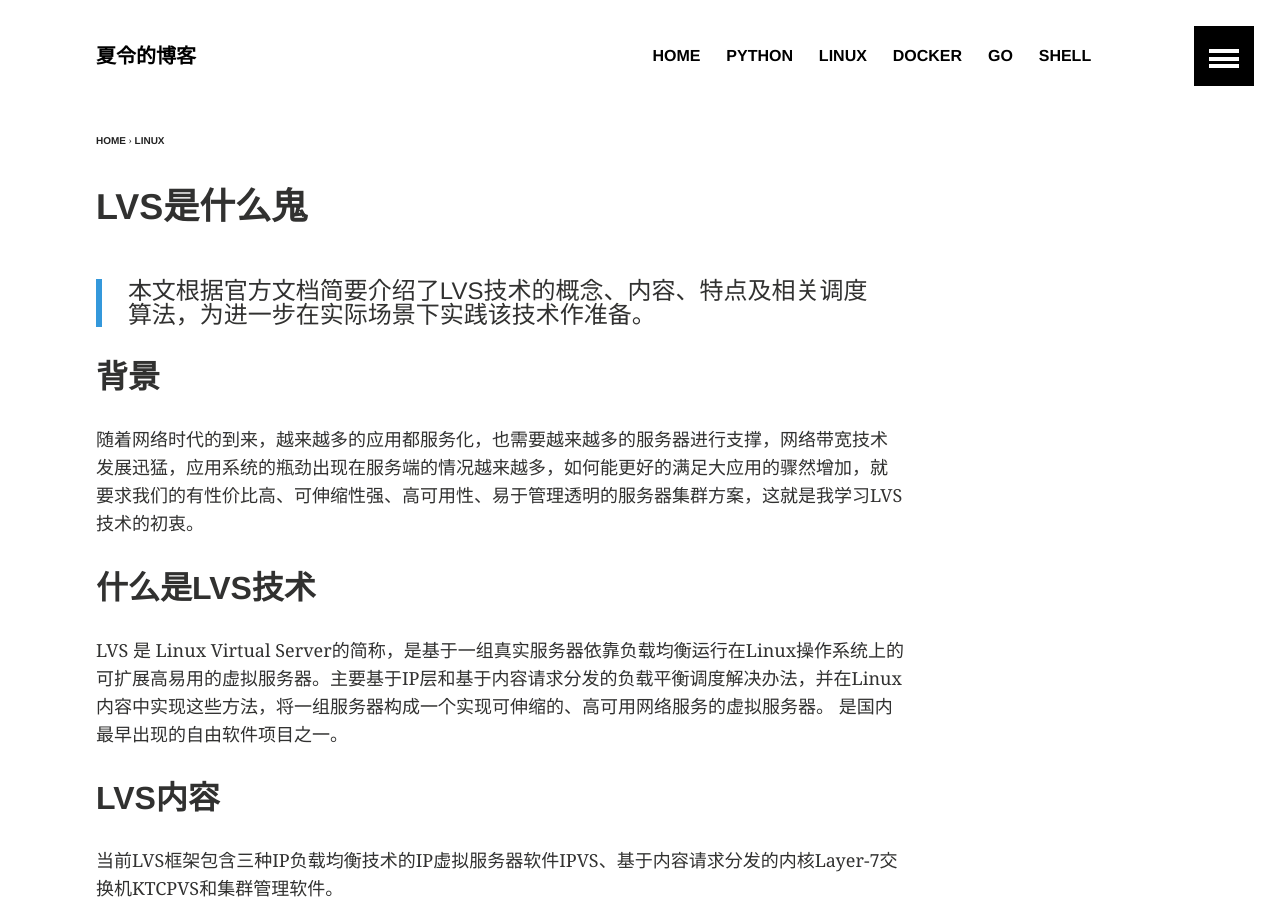
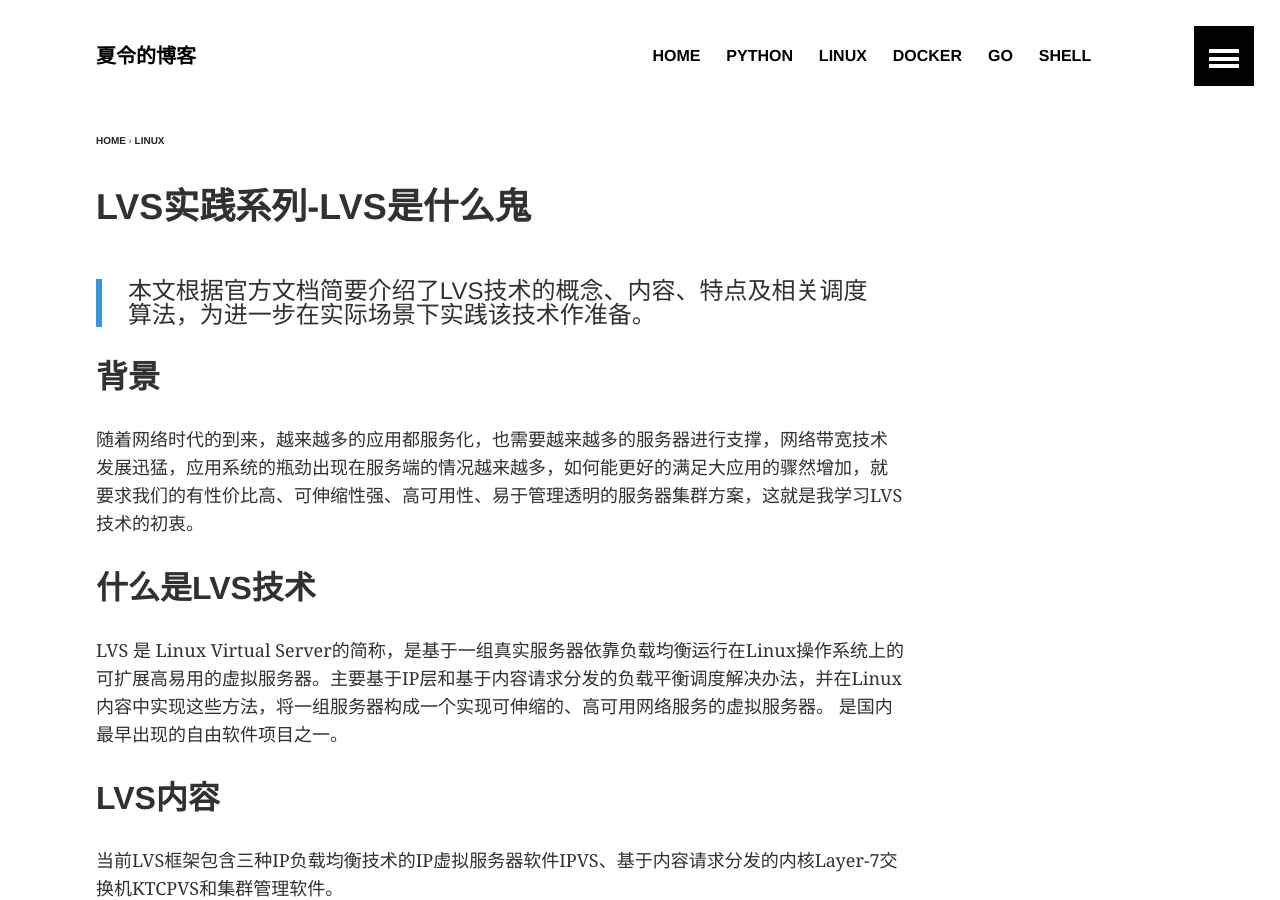
Before and after one commit to xialingsc/home, a Jekyll site: the page built from _posts/linux/2015-08-03-what-is-the-Linux-Virtual-Server.md, in a window 1280 px wide and 900 px high. Built offline with Jekyll 4.4.1, drawn with Linux system fonts in a browser that asks for light colours; comment, search, counter and statistics services are not loaded.

Commit message:
release post

```diff
--- a/_posts/linux/2015-08-03-what-is-the-Linux-Virtual-Server.md
+++ b/_posts/linux/2015-08-03-what-is-the-Linux-Virtual-Server.md
@@ -1,6 +1,6 @@
 ---
 layout: article
-title:  "LVS是什么鬼"
+title:  "LVS实践系列-LVS是什么鬼"
 categories: linux
 disqus: true
 image:
```
Also changed, not shown: 1 other file.
